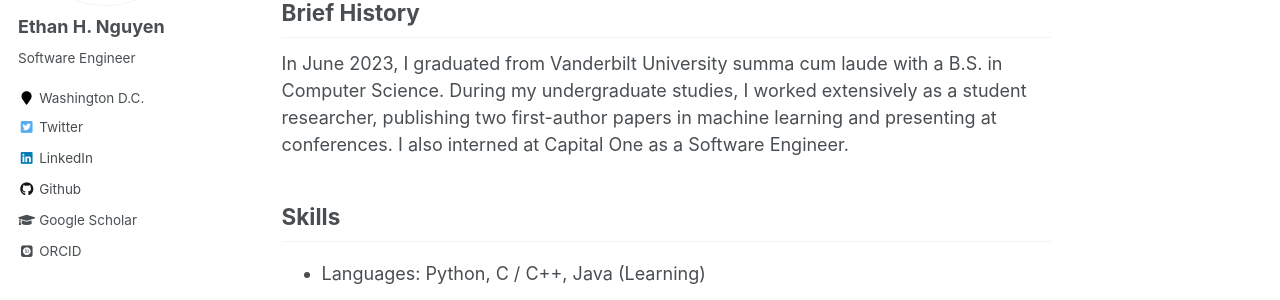
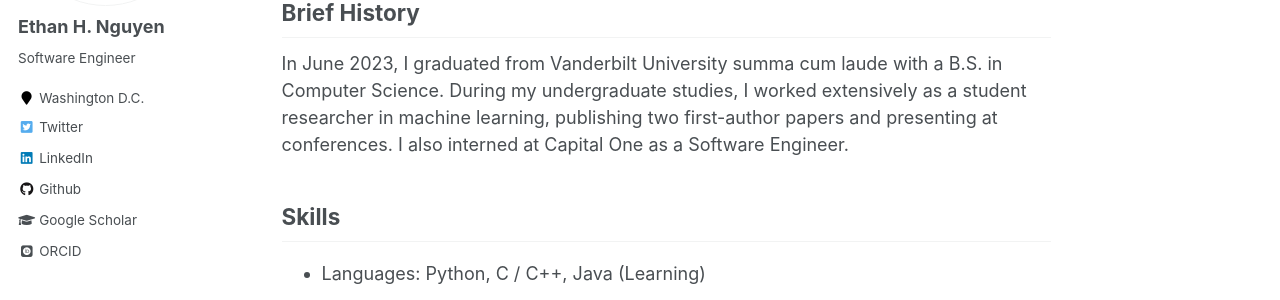
Before and after one commit to EthanHNguyen/ethanhnguyen.github.io, a Jekyll site: the page built from _pages/about.md, in a window 1280 px wide and 1107 px high. Shown: the part 287-587 px from the top of the window. Built offline with Jekyll 4.4.1, drawn with Linux system fonts in a browser that asks for light colours; some web fonts are replaced.

Commit message:
update brief history

```diff
--- a/_pages/about.md
+++ b/_pages/about.md
@@ -11,7 +11,7 @@ redirect_from:
 Hi! I'm Ethan. I love solving hard problems and building software. Currently, I am working at Capital One in their 18-month rotational program as a Software Engineer and studying for a Master's in Computer Science at Georgia Tech.
 
 ## Brief History
-In June 2023, I graduated from Vanderbilt University summa cum laude with a B.S. in Computer Science. During my undergraduate studies, I worked extensively as a student researcher, publishing two first-author papers in machine learning and presenting at conferences. I also interned at Capital One as a Software Engineer.
+In June 2023, I graduated from Vanderbilt University summa cum laude with a B.S. in Computer Science. During my undergraduate studies, I worked extensively as a student researcher in machine learning, publishing two first-author papers and presenting at conferences. I also interned at Capital One as a Software Engineer.
 
 ## Skills
 * Languages: Python, C / C++, Java (Learning)
```
